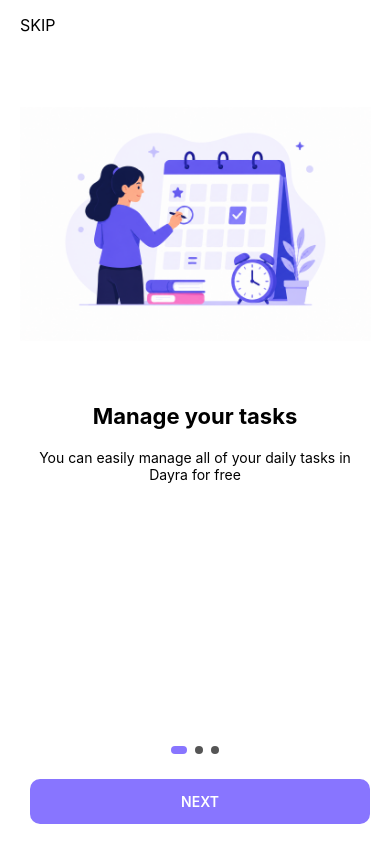
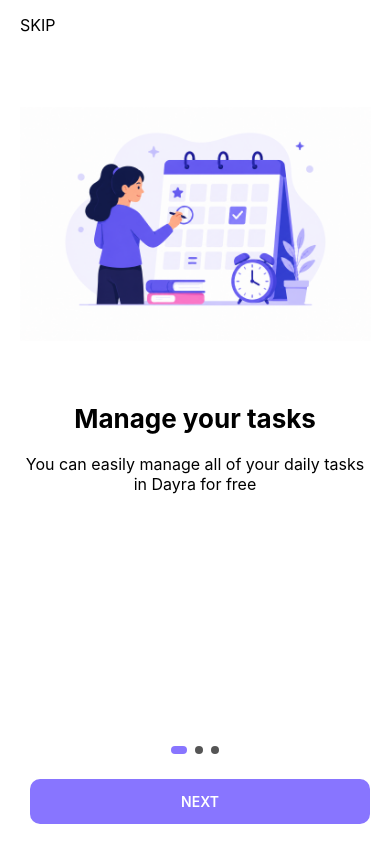
Before and after one commit to 9090856788/Dayra-A_Productive_Todo_App, a React Native app: screen /StartScreen in a window 390 px wide. Built offline with nearby package versions, Linux system fonts and the light colour scheme.

Commit message:
Restructure the UI screen

```diff
--- a/src/screens/splash/OnboardingScreen.tsx
+++ b/src/screens/splash/OnboardingScreen.tsx
@@ -130,14 +130,14 @@
 
   title: {
     color: '#000',
-    fontSize: 22,
+    fontSize: 26,
     fontWeight: '700',
     textAlign: 'center',
   },
 
   description: {
     color: '#000',
-    fontSize: 14,
+    fontSize: 16,
     textAlign: 'center',
     marginTop: 10,
   },
--- a/src/screens/splash/StartScreen.tsx
+++ b/src/screens/splash/StartScreen.tsx
@@ -119,6 +119,7 @@
     width: '100%',
   },
   loginButton: {
+    marginTop: 40,
     width: '90%',
     paddingVertical: 14,
     backgroundColor: '#8875FF',
```
